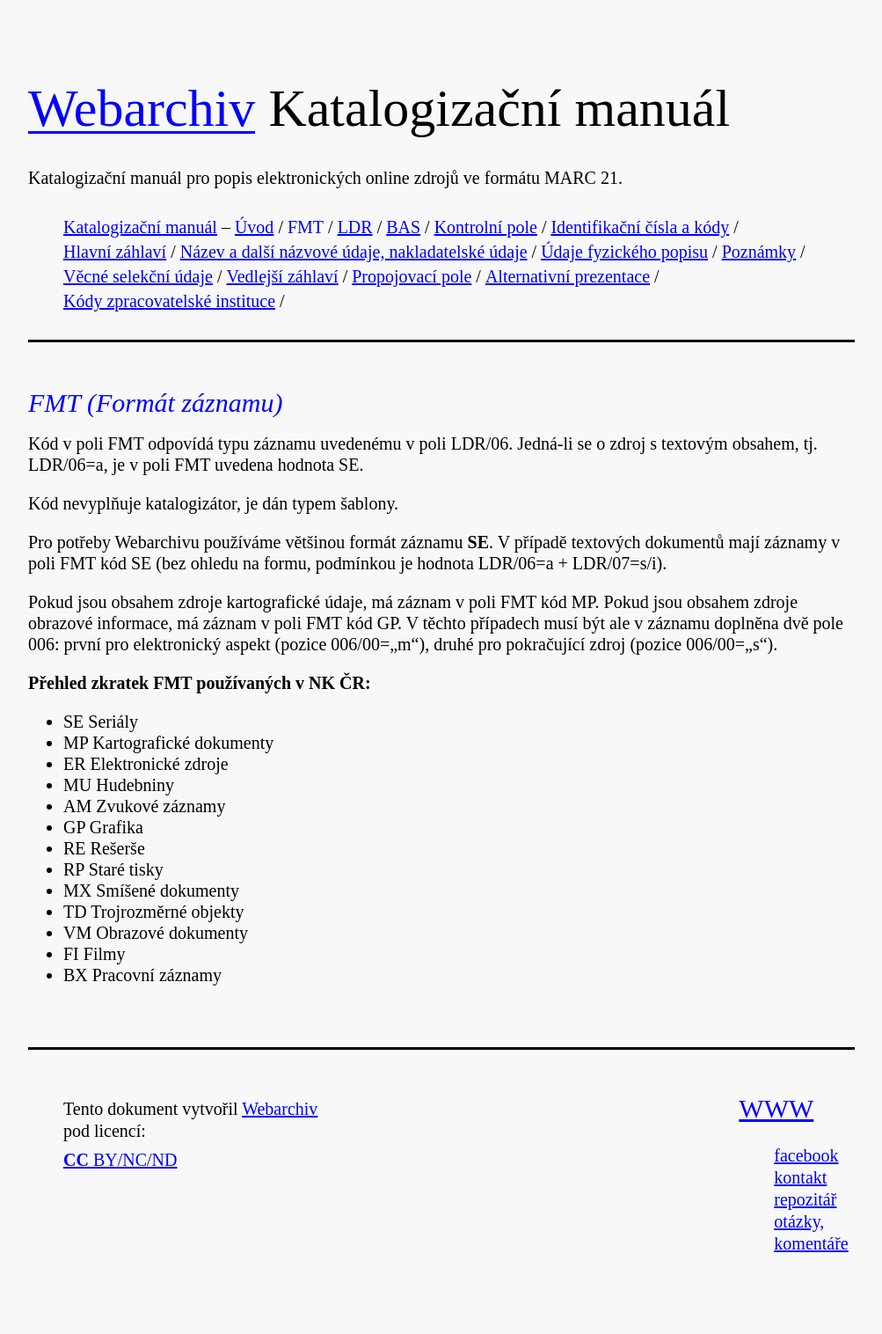
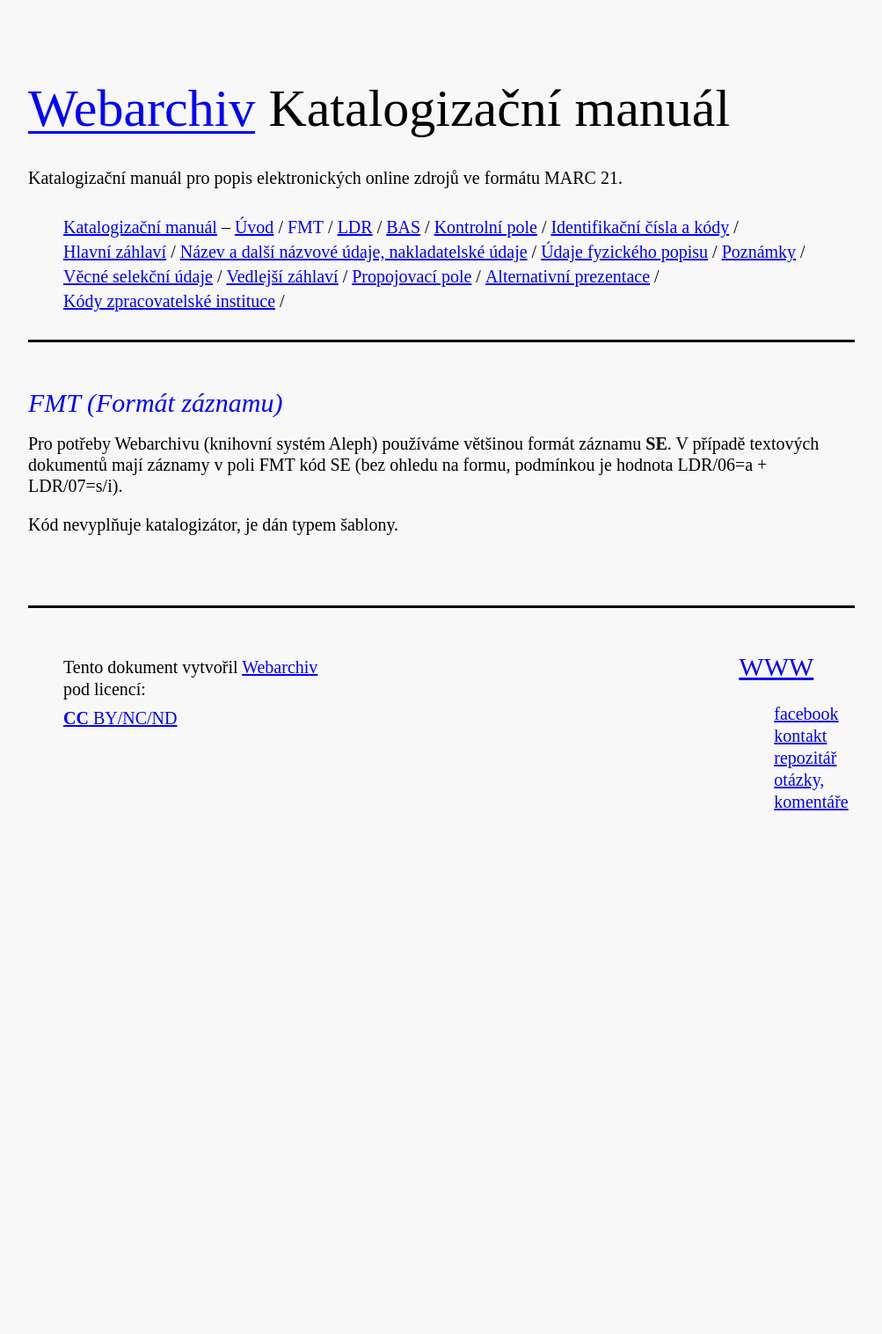
Before and after one commit to WebarchivCZ/katalogizacni-manual, a Jekyll site: the page built from _posts/2017-06-26-ftm-format-zaznamu.md, in a window 1280 px wide. Shown: the whole page at 88% size, without its empty margins (138-1141 px from the left). Built offline with Jekyll 4.4.1, drawn with Linux system fonts in a browser that asks for light colours; after the commit the page ends 1014 px from its top, so only the background shows below that.

Commit message:
FMT_upravy
upravy po konzultaci s p. Benešovou

```diff
--- a/_posts/2017-06-26-ftm-format-zaznamu.md
+++ b/_posts/2017-06-26-ftm-format-zaznamu.md
@@ -6,27 +6,6 @@
 
 ## FMT (Formát záznamu)
 
-Kód v poli FMT odpovídá typu záznamu uvedenému v poli LDR/06. Jedná-li se o zdroj s textovým obsahem, tj. LDR/06=a, je v poli FMT uvedena hodnota SE.
+Pro potřeby Webarchivu (knihovní systém Aleph) používáme většinou formát záznamu **SE**. V případě textových dokumentů mají záznamy v poli FMT kód SE (bez ohledu na formu, podmínkou je hodnota LDR/06=a + LDR/07=s/i).
 
 Kód nevyplňuje katalogizátor, je dán typem šablony.
-
-Pro potřeby Webarchivu používáme většinou formát záznamu **SE**. V případě textových dokumentů mají záznamy v poli FMT kód SE (bez ohledu na formu, podmínkou je hodnota LDR/06=a + LDR/07=s/i).
-
-
-Pokud jsou obsahem zdroje kartografické údaje, má záznam v poli FMT kód MP. Pokud jsou obsahem zdroje obrazové informace, má záznam v poli FMT kód GP. V těchto případech musí být ale v záznamu doplněna dvě pole 006:  první pro elektronický aspekt (pozice 006/00=„m“), druhé pro pokračující zdroj (pozice 006/00=„s“).
-
-**Přehled zkratek FMT používaných v NK ČR:**
-
-* SE    Seriály
-* MP    Kartografické dokumenty
-* ER    Elektronické zdroje
-* MU    Hudebniny
-* AM    Zvukové záznamy
-* GP    Grafika
-* RE    Rešerše
-* RP    Staré tisky
-* MX    Smíšené dokumenty
-* TD    Trojrozměrné objekty
-* VM    Obrazové dokumenty
-* FI    Filmy
-* BX    Pracovní záznamy
```
